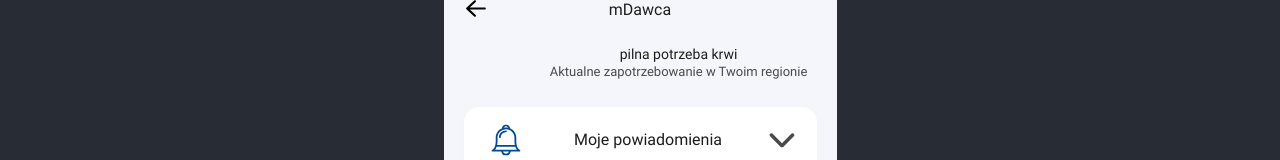
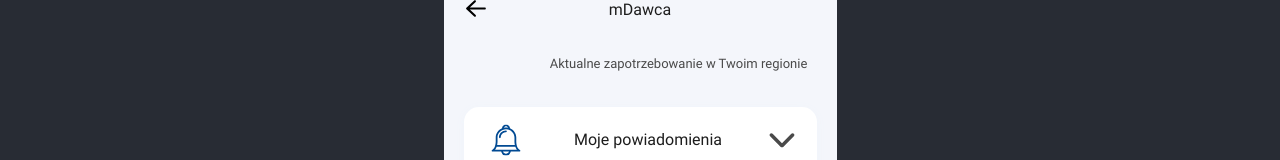
Before and after one commit to Szymon-Krysztopolski/mObiRat, a React (Create React App) app in the folder frontend/: page /user-panel in a window 1280 px wide. Shown: the top 160 px of the page. Built offline with nearby package versions, Linux system fonts and the light colour scheme; no server answers.

Commit message:
finished

```diff
--- a/frontend/src/UserPanel.css
+++ b/frontend/src/UserPanel.css
@@ -205,8 +205,6 @@
     margin-top: 17px;
     justify-content: space-around;
 }
-.notifications-details{
-}
 #arrow-rotate{
     rotate: 90deg;
 }
--- a/frontend/src/UserPanel.js
+++ b/frontend/src/UserPanel.js
@@ -67,6 +67,32 @@
     });
   }
 
+  getBloodDemandText() {
+    let bloodDemandText;
+    if(this.state.panel_info!==null){
+    switch(this.state.panel_info.personalBloodDemands) {
+        case 1:
+            bloodDemandText = 'pilna potrzeba krwi';
+            break;
+        case 2:
+            bloodDemandText = 'niski zapas krwi';
+            break;
+        case 3:
+            bloodDemandText = 'średni zapas krwi';
+            break;
+        case 4:
+            bloodDemandText = 'wysoki zapas krwi';
+            break;
+        case 5:
+            bloodDemandText = 'przyjmujemy wyłącznie osocze';
+            break;
+        default:
+            bloodDemandText = '';
+    }
+  }
+    return bloodDemandText;
+}
+
   render() {
     const period = [
       { id: 1, name: '1 dzień' },
@@ -106,7 +132,7 @@
 
             </div>
             <div className='text-area'>
-              <div className='t1'>pilna potrzeba krwi</div>
+              <div className='t1'>{this.getBloodDemandText()}</div>
               <Link to='/needs'><div className='t2'>Aktualne zapotrzebowanie w Twoim regionie</div></Link>
             </div>
 
```
